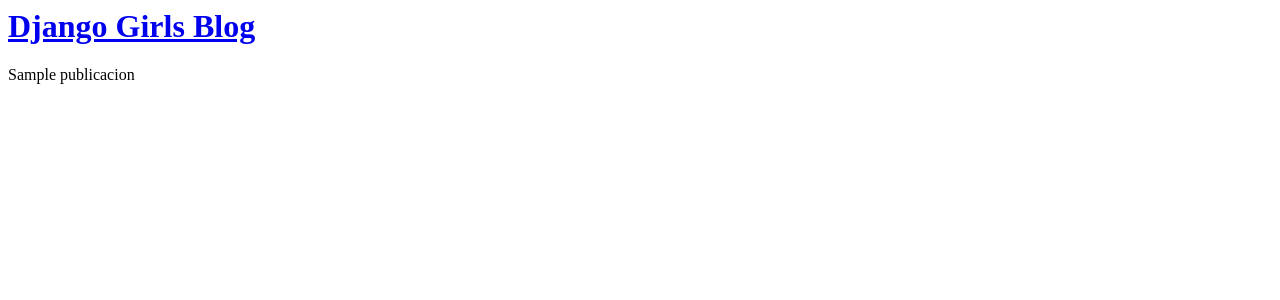
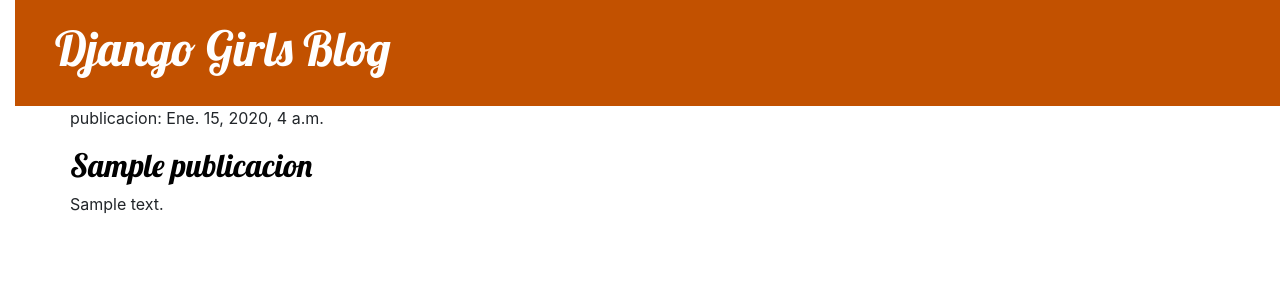
Before and after one commit to Mafer85/BlogDjango, a Django app: page / in a window 1280 px wide. Shown: the top 300 px of the page. Run offline with Django 3.2, Linux system fonts and the light colour scheme; tables that the repository leaves empty hold one stand-in row (values such as "Sample post"); some libraries are stand-ins or nearby versions.

Commit message:
Se separo el disenio base se agrego css se ve en detalle una publicacion

```diff
--- /dev/null
+++ b/blog/static/css/blog.css
@@ -0,0 +1,55 @@
+h1 a, h2 a{
+  color: #C25100;
+  font-family: 'Lobster';
+}
+
+body {
+    padding-left: 15px;
+}
+
+.page-header {
+    background-color: #C25100;
+    margin-top: 0;
+    padding: 20px 20px 20px 40px;
+}
+
+.page-header h1, .page-header h1 a, .page-header h1 a:visited, .page-header h1 a:active {
+    color: #ffffff;
+    font-size: 36pt;
+    text-decoration: none;
+}
+
+.content {
+    margin-left: 40px;
+}
+
+h1, h2, h3, h4 {
+    font-family: 'Lobster', cursive;
+}
+
+.date {
+    color: #828282;
+}
+
+.save {
+    float: right;
+}
+
+.post-form textarea, .post-form input {
+    width: 100%;
+}
+
+.top-menu, .top-menu:hover, .top-menu:visited {
+    color: #ffffff;
+    float: right;
+    font-size: 26pt;
+    margin-right: 20px;
+}
+
+.post {
+    margin-bottom: 70px;
+}
+
+.post h2 a, .post h2 a:visited {
+    color: #000000;
+}
--- /dev/null
+++ b/blog/templates/blog/base.html
@@ -0,0 +1,21 @@
+{% load static %}
+<html>
+  <head>
+          <link rel="stylesheet" href="https://stackpath.bootstrapcdn.com/bootstrap/4.5.2/css/bootstrap.min.css" integrity="sha384-JcKb8q3iqJ61gNV9KGb8thSsNjpSL0n8PARn9HuZOnIxN0hoP+VmmDGMN5t9UJ0Z" crossorigin="anonymous">
+          <script src="https://code.jquery.com/jquery-3.5.1.slim.min.js" integrity="sha384-DfXdz2htPH0lsSSs5nCTpuj/zy4C+OGpamoFVy38MVBnE+IbbVYUew+OrCXaRkfj" crossorigin="anonymous"></script>
+          <script src="https://cdn.jsdelivr.net/npm/popper.js@1.16.1/dist/umd/popper.min.js" integrity="sha384-9/reFTGAW83EW2RDu2S0VKaIzap3H66lZH81PoYlFhbGU+6BZp6G7niu735Sk7lN" crossorigin="anonymous"></script>
+          <script src="https://stackpath.bootstrapcdn.com/bootstrap/4.5.2/js/bootstrap.min.js" integrity="sha384-B4gt1jrGC7Jh4AgTPSdUtOBvfO8shuf57BaghqFfPlYxofvL8/KUEfYiJOMMV+rV" crossorigin="anonymous"></script>
+          <link href="//fonts.googleapis.com/css?family=Lobster&subset=latin,latin-ext" rel="stylesheet" type="text/css">
+          <link rel="stylesheet" href="{% static 'css/blog.css' %}">
+          <title>Django Girls blog</title>
+  </head>
+  <body>
+      <div class="page-header">
+        <h1><a href="/">Django Girls Blog</a></h1>
+        </div>
+
+            {% block content %}
+            {% endblock %}
+
+  </body>
+</html>
--- a/blog/templates/blog/publicacion_lista.html
+++ b/blog/templates/blog/publicacion_lista.html
@@ -1,16 +1,16 @@
-<html>
-    <head>
-        <title>Django Girls blog</title>
-    </head>
-    <body>
-        <div>
-            <h1><a href="/">Django Girls Blog</a></h1>
-        </div>
+{% extends 'blog/base.html' %}
+{% block content %}
+        <div class="content container">
+          <div class="row">
+            <div class="col-md-8">
         {% for publicacion in publicaciones %}
-        <div >
-          {{publicacion}}
+        <div class="post">
+          <p>publicacion: {{ publicacion.fecha_publicacion }}</p>
+          <h2><a href="{% url 'detalle_publicacion' pk=publicacion.pk %}">{{ publicacion.titulo }}</a></h2>
+          <p>{{ publicacion.texto|linebreaksbr }}</p>
         </div>
         {% endfor %}
-
-    </body>
-</html>
+        </div>
+          </div>
+          </div>
+{% endblock %}
--- a/blog/urls.py
+++ b/blog/urls.py
@@ -2,4 +2,5 @@
 from . import views
 urlpatterns = [
     path('', views.publicacion_lista, name='publicacion_lista'),
+    path('publicacion/<int:pk>/', views.publicacion_detalle, name='detalle_publicacion'),
 ]
--- a/blog/views.py
+++ b/blog/views.py
@@ -1,4 +1,4 @@
-from django.shortcuts import render
+from django.shortcuts import render, get_object_or_404
 from django.utils import timezone
 from .models import Publicacion
 
@@ -6,3 +6,7 @@
 def publicacion_lista(request):
     publicaciones = Publicacion.objects.filter(fecha_publicacion__lte=timezone.now()).order_by('fecha_publicacion')
     return render(request, 'blog/publicacion_lista.html', {'publicaciones':publicaciones})
+
+def publicacion_detalle(request,pk):
+    publicacion = get_object_or_404(Publicacion, pk=pk)
+    return render(request, 'blog/publicacion_detalle.html', {'publicacion': publicacion})
```
Also changed, not shown: blog/templates/blog/publicacion_detalle.html (added, +13 -0 lines).
